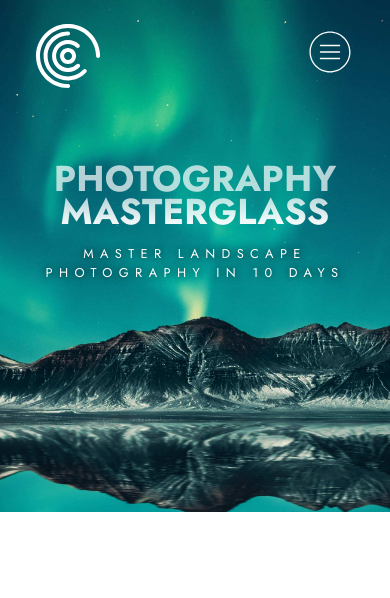
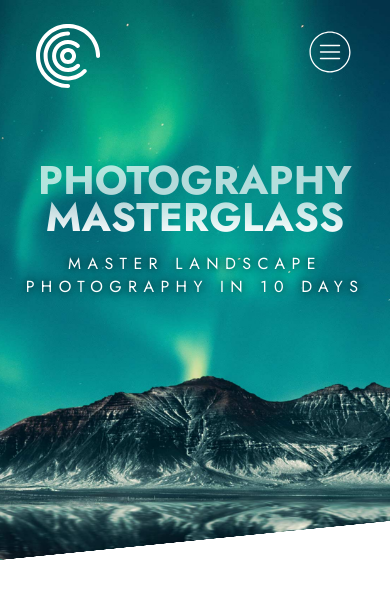
Before and after one commit to PBananarr/masterclass-photo-in-Progress, a plain HTML site: page index.html in a window 390 px wide. Drawn offline with Linux system fonts and the light colour scheme.

Commit message:
Add files via upload

```diff
--- a/src/css/main.css
+++ b/src/css/main.css
@@ -31,6 +31,12 @@ margin: 0px auto;
     position: relative;
     overflow: hidden;
 }
+@media (max-width: 75em) {
+    .header {
+        min-height: calc(14rem + 34vw);
+    }
+}
+
 .header::before {
     content: "";
     width: 100vw;
@@ -44,6 +50,7 @@ margin: 0px auto;
 }
 
 
+
 .header::after {
     content: "";
     height: 33vw; /*Hier MUSS VW Stehen, nicht VH, BILD SKALIERT SO MIT BREITE, HÖHE BLEIBT*/
@@ -55,37 +62,37 @@ margin: 0px auto;
     position: absolute;
     bottom: -8.9rem;
 }
-
-@media (max-width: 62em) {
+@media(max-width: 75em) {
+    .header::before {
+        bottom: -6rem;
+    }
+}
+@media(max-width: 75em) {
+    .header::after {
+        bottom: -5.9rem;
+    }
+}
+@media(max-width: 62em) {
     .header::before {
         bottom: -3rem;
     }
-   }
-   @media (max-width: 48em) {
-       .header::before {
-           bottom: 3rem;
-       }
-   }
-   @media (max-width: 40em) {
-       .header::before {
-           background-size: cover;
-       }
-   }
-@media (max-width: 62em) {
+}
+@media(max-width: 62em) {
     .header::after {
         bottom: -2.9rem;
     }
 }
-@media (max-width: 48em) {
-    .header::after {
-        bottom: 3.1rem;
+@media(max-width: 48em) {
+    .header::before {
+        background-size: cover;
     }
 }
-@media (max-width: 40em) {
+@media(max-width: 48em) {
     .header::after {
-        display: none;
+        display: none
     }
 }
+
 
 .header__slope {
     position: absolute;
@@ -182,6 +189,7 @@ margin: 0px auto;
     background-clip: text;
     -webkit-background-clip: text;
 }
+
 @media(max-width: 62em) {
     .header__heading-main {
         font-size: 5rem;
@@ -192,16 +200,17 @@ margin: 0px auto;
         font-size: 4rem;
     }
 }
-@media(max-width: 36em) {
+@media(max-width: 35.3125em) {
     .header__heading-main {
-        font-size: 3rem;
+        font-size: 2.5rem;
     }
 }
-@media(max-width: 26.5625em) {
+@media(max-width: 23.4375em) {
     .header__heading-main {
-        font-size: 2.25rem;
+        font-size: 2rem;
     }
 }
+
 
 .header__heading-sub {
     text-transform: uppercase;
@@ -214,26 +223,27 @@ margin: 0px auto;
     position: relative;
     z-index: 1;
 }
+
+
+@media(max-width: 62em) {
+    .header__heading-sub {
+        font-size: 1.25rem;
+    }
+}
 @media(max-width: 48em) {
     .header__heading-sub {
         font-size: 1rem;
     }
 }
-@media(max-width: 36em) {
+@media (max-width: 41.25em) {
     .header__heading-sub {
-        width: 70%;
+        width: 60%;
         margin-left: auto;
         margin-right: auto;
     }
 }
-@media(max-width: 31em) {
+@media(max-width: 35.3125em) {
     .header__heading-sub {
-        width: 80%;
+        width: 90%;
     }
 }
-@media(max-width: 26.5625em) {
-    .header__heading-sub {
-        font-size: .8rem;
-        width: 98%;
-    }
-}
```
